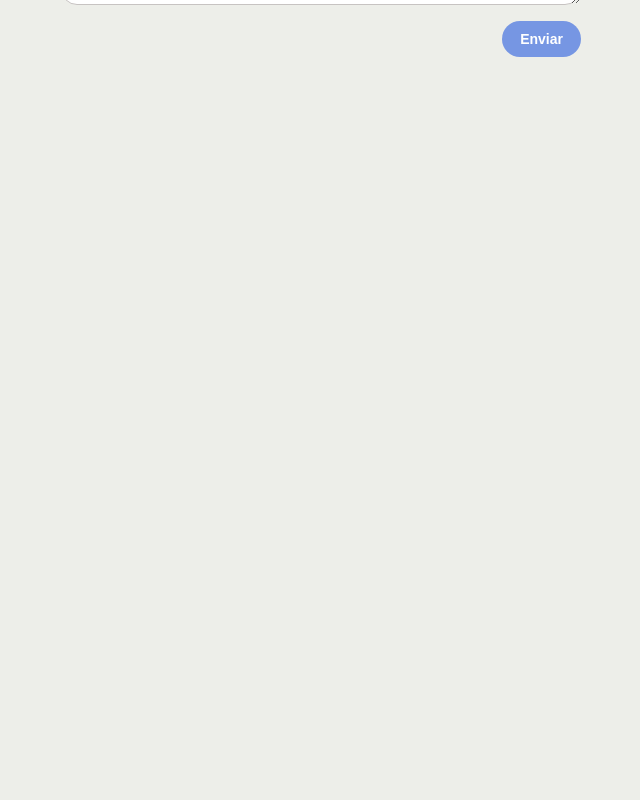
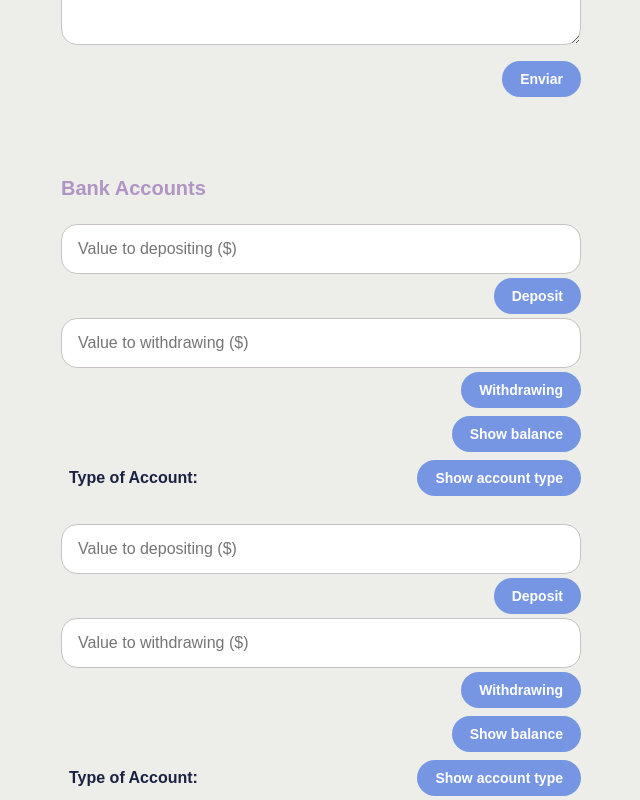
Before and after one commit to Augusto-DF/seletiveProcess, a React app: page / in a window 1280 px wide. Shown: the part 476-1276 px from the top of the page, without its empty margins (319-959 px from the left). Before the commit the page ends 800 px from the top, so only its background shows below. Built offline with nearby package versions, Linux system fonts and the light colour scheme.

Commit message:
feat: Add Bank account

```diff
--- a/src/App.jsx
+++ b/src/App.jsx
@@ -2,12 +2,15 @@ import React from "react";
 import Form from "./components/Form";
 import TitleSection from "./components/Title-section";
 import { Container } from "./styles/styles";
+import BankAccounts from "./components/Bank-accounts";
 
 const App = () => {
   return (
     <Container>
       <TitleSection label="Contact Form" />
       <Form />
+      <TitleSection label="Bank Accounts" />
+      <BankAccounts />
     </Container>
   );
 };
--- /dev/null
+++ b/src/components/Bank-accounts/index.jsx
@@ -0,0 +1,196 @@
+import React from "react";
+import Button from "../Form/Button";
+import Input from "../Form/Input";
+import { Container, Message, ResultContainer } from "./styles";
+
+export class BankAccount extends React.Component {
+  constructor(props) {
+    super(props);
+    this.balance = props.balance;
+    this.getBalance = this.getBalance.bind(this);
+    this.depositing = this.depositing.bind(this);
+    this.withdrawing = this.withdrawing.bind(this);
+    this.onDeposit = this.onDeposit.bind(this);
+    this.onWithdrawing = this.onWithdrawing.bind(this);
+    this.onChange = this.onChange.bind(this);
+  }
+
+  getBalance() {
+    return parseFloat(this.balance);
+  }
+
+  depositing(value) {
+    if (value > 0.0) this.balance += value;
+  }
+
+  withdrawing(value) {
+    if (value > 0.0) this.balance -= value;
+  }
+
+  state = {
+    wasDepositing: false,
+    depositing: 0,
+    wasWithdrawing: false,
+    withdrawing: 0,
+    showBalance: false,
+  };
+
+  onDeposit() {
+    this.depositing(Number(this.state.depositing));
+    if (Number(this.state.depositing) > 0)
+      this.setState((prevState) => ({
+        ...prevState,
+        depositing: 0,
+        wasDepositing: true,
+      }));
+  }
+
+  onWithdrawing() {
+    this.withdrawing(Number(this.state.withdrawing));
+    if (Number(this.state.withdrawing) > 0)
+      this.setState((prevState) => ({
+        ...prevState,
+        withdrawing: 0,
+        wasWithdrawing: true,
+      }));
+  }
+
+  onChange({ target: { name, value } }) {
+    this.setState((prevState) => ({ ...prevState, [name]: value }));
+  }
+
+  render() {
+    return (
+      <>
+        <Input
+          name="depositing"
+          type="number"
+          label="Value to depositing ($)"
+          onChange={this.onChange}
+          value={this.state.depositing}
+        />
+        <ResultContainer hasMessage={!!this.state.wasDepositing}>
+          {this.state.wasDepositing && <Message>Amount deposited</Message>}
+          <Button label="Deposit" onClick={this.onDeposit} />
+        </ResultContainer>
+
+        <Input
+          name="withdrawing"
+          type="number"
+          label="Value to withdrawing ($)"
+          onChange={this.onChange}
+          value={this.state.withdrawing}
+        />
+        <ResultContainer hasMessage={!!this.state.wasWithdrawing}>
+          {this.state.wasWithdrawing && (
+            <Message>Amount to withdrawing</Message>
+          )}
+          <Button label="Withdrawing" onClick={this.onWithdrawing} />
+        </ResultContainer>
+        <ResultContainer hasMessage={!!this.state.showBalance}>
+          {this.state.showBalance && (
+            <Message>{`${this.getBalance()} ($)`}</Message>
+          )}
+          <Button
+            label={this.state.showBalance ? "Hide balance" : "Show balance"}
+            onClick={() =>
+              this.setState((prevState) => ({
+                ...prevState,
+                showBalance: !prevState.showBalance,
+              }))
+            }
+          />
+        </ResultContainer>
+      </>
+    );
+  }
+}
+
+export class SavingAccount extends BankAccount {
+  constructor(props) {
+    super(props);
+    this.type = "Saving Account";
+    this.onCheckType = this.onCheckType.bind(this);
+  }
+
+  state = { showType: false };
+
+  onCheckType() {
+    this.setState((prevState) => ({
+      ...prevState,
+      showType: !prevState.showType,
+    }));
+  }
+
+  render() {
+    return (
+      <>
+        {super.render()}
+        <ResultContainer hasMessage>
+          <ResultContainer hasMessage>
+            <Message type="message">Type of Account:</Message>
+            {this.state.showType && <Message>{this.type}</Message>}
+          </ResultContainer>
+          <Button
+            label={
+              this.state.showType ? "Hide account type" : "Show account type"
+            }
+            onClick={this.onCheckType}
+          />
+        </ResultContainer>
+      </>
+    );
+  }
+}
+
+export class CheckingAccount extends BankAccount {
+  constructor(props) {
+    super(props);
+    this.type = "Checking Account";
+    this.onCheckType = this.onCheckType.bind(this);
+  }
+
+  state = { showType: false };
+
+  onCheckType() {
+    this.setState((prevState) => ({
+      ...prevState,
+      showType: !prevState.showType,
+    }));
+  }
+
+  render() {
+    return (
+      <>
+        {super.render()}
+        <ResultContainer hasMessage>
+          <ResultContainer hasMessage>
+            <Message type="message">Type of Account:</Message>
+            {this.state.showType && <Message>{this.type}</Message>}
+          </ResultContainer>
+          <Button
+            label={
+              this.state.showType ? "Hide account type" : "Show account type"
+            }
+            onClick={this.onCheckType}
+          />
+        </ResultContainer>
+      </>
+    );
+  }
+}
+
+const BankAccounts = () => {
+  return (
+    <>
+      <Container>
+        <SavingAccount balance={10} />
+      </Container>
+      <Container>
+        <CheckingAccount balance={1600} />
+      </Container>
+    </>
+  );
+};
+
+export default BankAccounts;
--- /dev/null
+++ b/src/components/Bank-accounts/styles.js
@@ -0,0 +1,21 @@
+import styled from "styled-components";
+
+export const ResultContainer = styled.div`
+  display: grid;
+  grid-template-columns: ${({ hasMessage }) =>
+    hasMessage ? "auto 1fr" : "auto"};
+  align-items: center;
+  margin: 4px 0;
+`;
+
+export const Container = styled.div`
+  margin-top: 24px;
+`;
+
+export const Message = styled.span`
+  margin-left: 8px;
+  font-family: Arial, Helvetica, sans-serif;
+  font-size: 16px;
+  color: ${({ type }) => (type === "message" ? "#1A2143" : "#69cc72}")};
+  font-weight: bold;
+`;
--- a/src/components/Form/Input/index.jsx
+++ b/src/components/Form/Input/index.jsx
@@ -1,7 +1,14 @@
 import React from "react";
 import { StyledInput, StyledTextArea, Error } from "./styles";
 
-const Input = ({ name, type, label, onChange, errorMessage }) => {
+const Input = ({
+  name,
+  type,
+  label,
+  onChange,
+  errorMessage = null,
+  value = undefined,
+}) => {
   return type === "text-area" ? (
     <div>
       <StyledTextArea
@@ -11,6 +18,7 @@ const Input = ({ name, type, label, onChange, errorMessage }) => {
         onChange={onChange}
         rows="15"
         hasError={!!errorMessage}
+        value={value ?? value}
       />
       {errorMessage && <Error>{errorMessage}</Error>}
     </div>
@@ -22,6 +30,7 @@ const Input = ({ name, type, label, onChange, errorMessage }) => {
         placeholder={label}
         onChange={onChange}
         hasError={!!errorMessage}
+        value={value ?? value}
       />
       {errorMessage && <Error>{errorMessage}</Error>}
     </div>
--- a/src/components/Title-section/styles.js
+++ b/src/components/Title-section/styles.js
@@ -1,6 +1,7 @@
 import styled from "styled-components";
 
 export const Title = styled.h2`
+  margin-top: 40px;
   font-family: Arial, Helvetica, sans-serif;
   font-size: 20px;
   font-weight: bold;
```
Also changed, not shown: BankAccount/index.js (+5 -4 lines).
